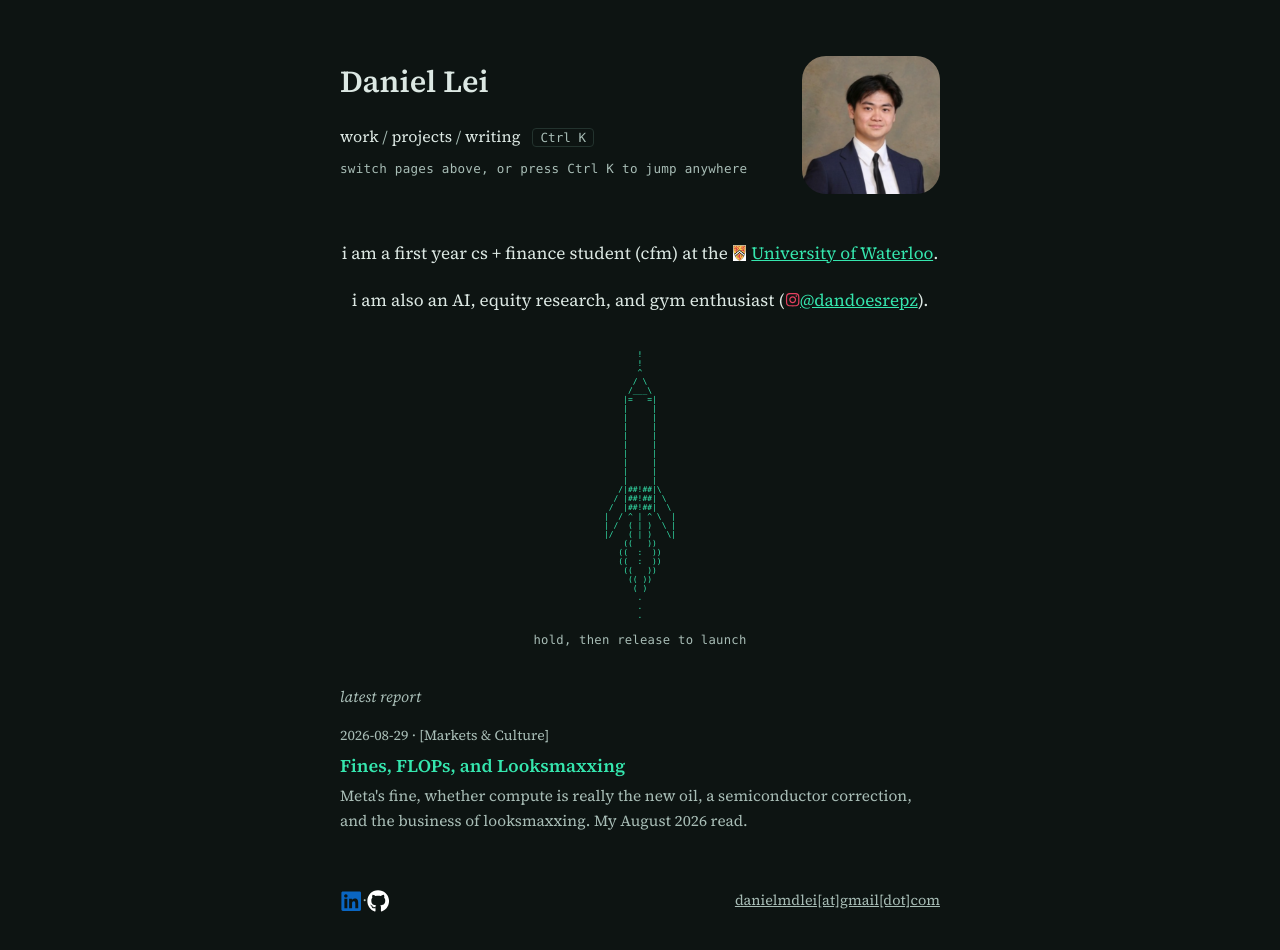
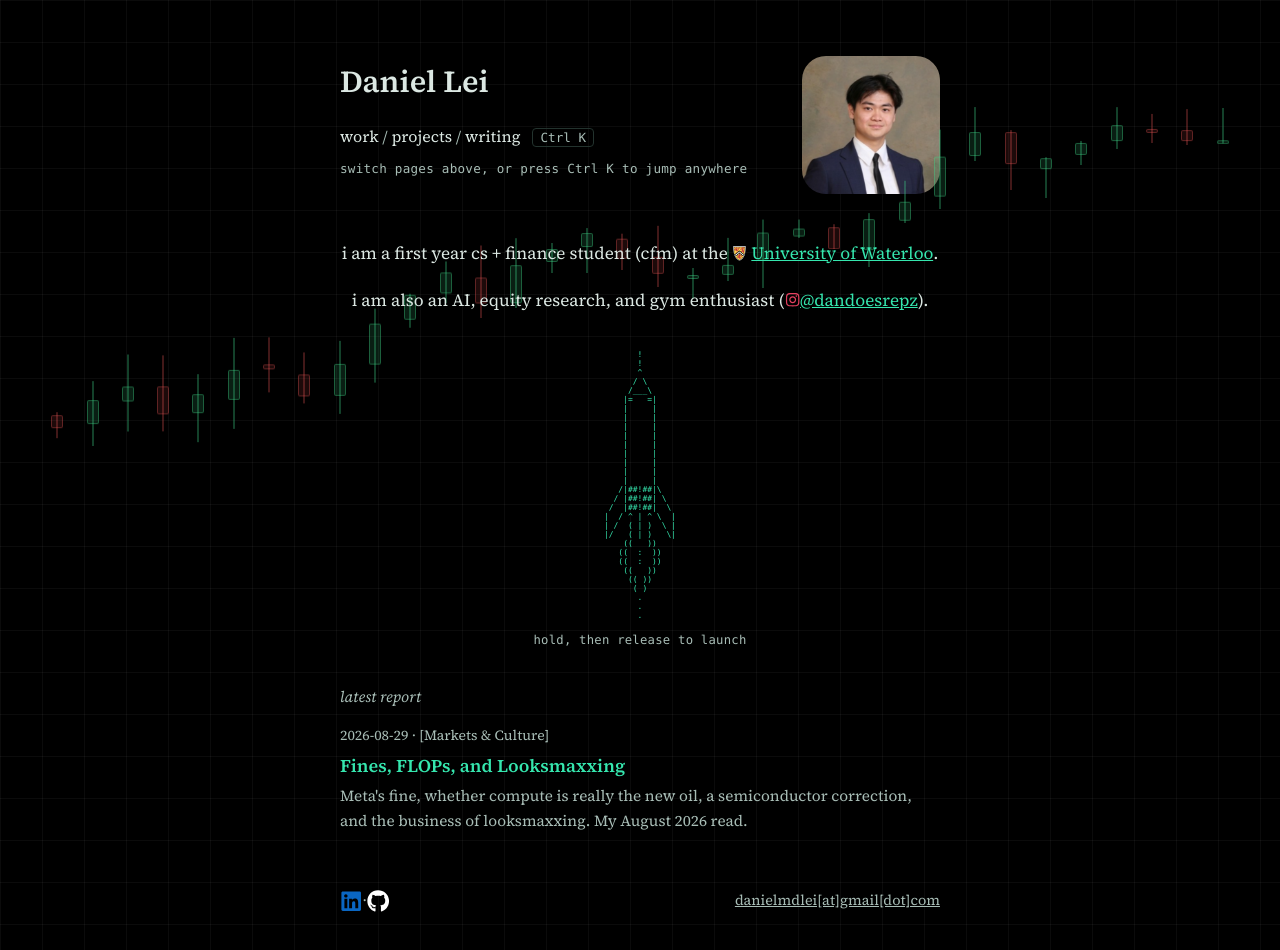
Before and after one commit to McMuf/daniellei.com, a React (Vite) app: page / in a window 1280 px wide. Shown: the top 950 px of the page. Built offline with nearby package versions, Linux system fonts and the light colour scheme.

Commit message:
black bg + grid overlay, animated candlestick background on home, swap waterloo icon

```diff
--- a/src/App.css
+++ b/src/App.css
@@ -176,6 +176,71 @@ main {
 }
 
 /* home */
+
+.home {
+  position: relative;
+}
+
+.home-content {
+  position: relative;
+  z-index: 1;
+}
+
+.candle-bg {
+  position: fixed;
+  inset: 0;
+  z-index: 0;
+  display: flex;
+  align-items: flex-start;
+  justify-content: space-between;
+  padding: 14vh 4vw 0;
+  pointer-events: none;
+}
+
+.candle {
+  position: relative;
+  width: 12px;
+  height: 340px;
+  flex-shrink: 0;
+  animation-name: candle-float;
+  animation-timing-function: ease-in-out;
+  animation-iteration-count: infinite;
+}
+
+.candle-wick,
+.candle-body {
+  position: absolute;
+  left: 50%;
+  transform: translateX(-50%);
+}
+
+.candle-wick { width: 2px; }
+
+.candle-body {
+  width: 12px;
+  border-radius: 2px;
+}
+
+.candle-up .candle-wick { background: rgba(64, 214, 138, 0.3); }
+.candle-up .candle-body {
+  background: rgba(64, 214, 138, 0.14);
+  border: 1px solid rgba(64, 214, 138, 0.35);
+}
+
+.candle-down .candle-wick { background: rgba(235, 87, 87, 0.28); }
+.candle-down .candle-body {
+  background: rgba(235, 87, 87, 0.12);
+  border: 1px solid rgba(235, 87, 87, 0.32);
+}
+
+@keyframes candle-float {
+  0%, 100% { transform: translateY(0); }
+  50% { transform: translateY(-6px); }
+}
+
+@media (max-width: 640px) {
+  .candle-bg { display: none; }
+}
 
 .home-bio {
   font-size: 0.95rem;
--- /dev/null
+++ b/src/components/CandlestickBackground.tsx
@@ -0,0 +1,75 @@
+import { useMemo } from 'react'
+
+// Purely decorative, home-page-only background layer: a faint stock-chart
+// motif behind the bio/ascii-ship/latest-report content. Candle
+// open/close values are generated as a random walk (not independent random
+// heights) so the row actually reads as a price series rather than a
+// scatter of boxes.
+
+const COUNT = 34
+const BAND_HEIGHT = 340
+
+type Candle = {
+  bodyTop: number
+  bodyHeight: number
+  wickTop: number
+  wickHeight: number
+  up: boolean
+  delay: number
+  duration: number
+}
+
+function generateCandles(): Candle[] {
+  let price = 50
+  const raw: { open: number; close: number; high: number; low: number }[] = []
+
+  for (let i = 0; i < COUNT; i++) {
+    const open = price
+    const close = open + (Math.random() - 0.5) * 16
+    const high = Math.max(open, close) + Math.random() * 6
+    const low = Math.min(open, close) - Math.random() * 6
+    raw.push({ open, close, high, low })
+    price = close
+  }
+
+  const values = raw.flatMap(c => [c.high, c.low])
+  const min = Math.min(...values)
+  const range = Math.max(...values) - min || 1
+  const toPx = (v: number) => ((v - min) / range) * BAND_HEIGHT
+
+  return raw.map(c => {
+    const bodyTop = BAND_HEIGHT - toPx(Math.max(c.open, c.close))
+    const bodyBottom = BAND_HEIGHT - toPx(Math.min(c.open, c.close))
+    const wickTop = BAND_HEIGHT - toPx(c.high)
+    const wickBottom = BAND_HEIGHT - toPx(c.low)
+
+    return {
+      bodyTop,
+      bodyHeight: Math.max(4, bodyBottom - bodyTop),
+      wickTop,
+      wickHeight: Math.max(1, wickBottom - wickTop),
+      up: c.close >= c.open,
+      delay: -(Math.random() * 6),
+      duration: 3 + Math.random() * 2.5,
+    }
+  })
+}
+
+export default function CandlestickBackground() {
+  const candles = useMemo(generateCandles, [])
+
+  return (
+    <div className="candle-bg" aria-hidden="true">
+      {candles.map((c, i) => (
+        <span
+          key={i}
+          className={`candle ${c.up ? 'candle-up' : 'candle-down'}`}
+          style={{ animationDelay: `${c.delay}s`, animationDuration: `${c.duration}s` }}
+        >
+          <span className="candle-wick" style={{ top: c.wickTop, height: c.wickHeight }} />
+          <span className="candle-body" style={{ top: c.bodyTop, height: c.bodyHeight }} />
+        </span>
+      ))}
+    </div>
+  )
+}
--- a/src/index.css
+++ b/src/index.css
@@ -1,5 +1,5 @@
 :root {
-  --bg: #0d1412;
+  --bg: #000000;
   --fg: #dce8e3;
   --muted: #a8bdb6;
   --line: #23332e;
@@ -26,6 +26,10 @@ body {
   line-height: 1.65;
   color: var(--fg);
   background-color: var(--bg);
+  background-image:
+    linear-gradient(rgba(255, 255, 255, 0.045) 1px, transparent 1px),
+    linear-gradient(90deg, rgba(255, 255, 255, 0.045) 1px, transparent 1px);
+  background-size: 42px 42px;
 }
 
 h1, h2, h3 {
--- a/src/pages/Home.tsx
+++ b/src/pages/Home.tsx
@@ -1,6 +1,7 @@
 import { Link } from 'react-router-dom'
 import { posts } from '../lib/posts'
 import AsciiSpaceship from '../components/AsciiSpaceship'
+import CandlestickBackground from '../components/CandlestickBackground'
 import { FaInstagram, INSTAGRAM_COLOR } from '../components/icons'
 
 export default function Home() {
@@ -8,9 +9,12 @@ export default function Home() {
 
   return (
     <div className="home">
+      <CandlestickBackground />
+
+      <div className="home-content">
         <p className="home-bio">
           i am a first year cs + finance student (cfm) at the{' '}
-        <img src="/waterloo.png" alt="" className="inline-icon" />{' '}
+          <img src="/uwaterloofinal.png" alt="" className="inline-icon" />{' '}
           <a
             href="https://uwaterloo.ca/future-students/programs/computing-and-financial-management"
             target="_blank"
@@ -49,5 +53,6 @@ export default function Home() {
           </div>
         )}
       </div>
+    </div>
   )
 }
```
Also changed, not shown: public/uwaterloofinal.png (added), public/waterloo.png (deleted). Lines whose indentation alone changed are shown as unchanged.
